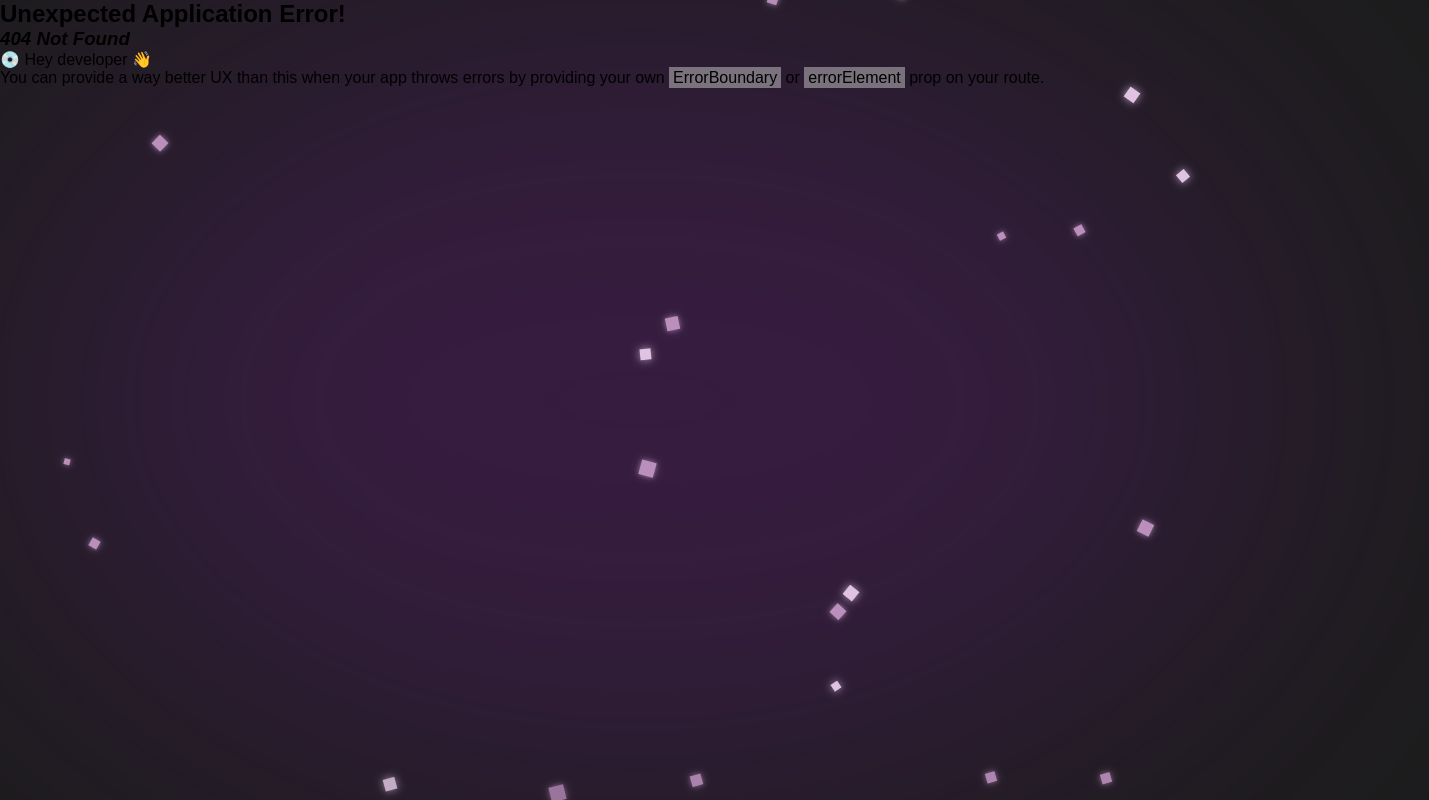
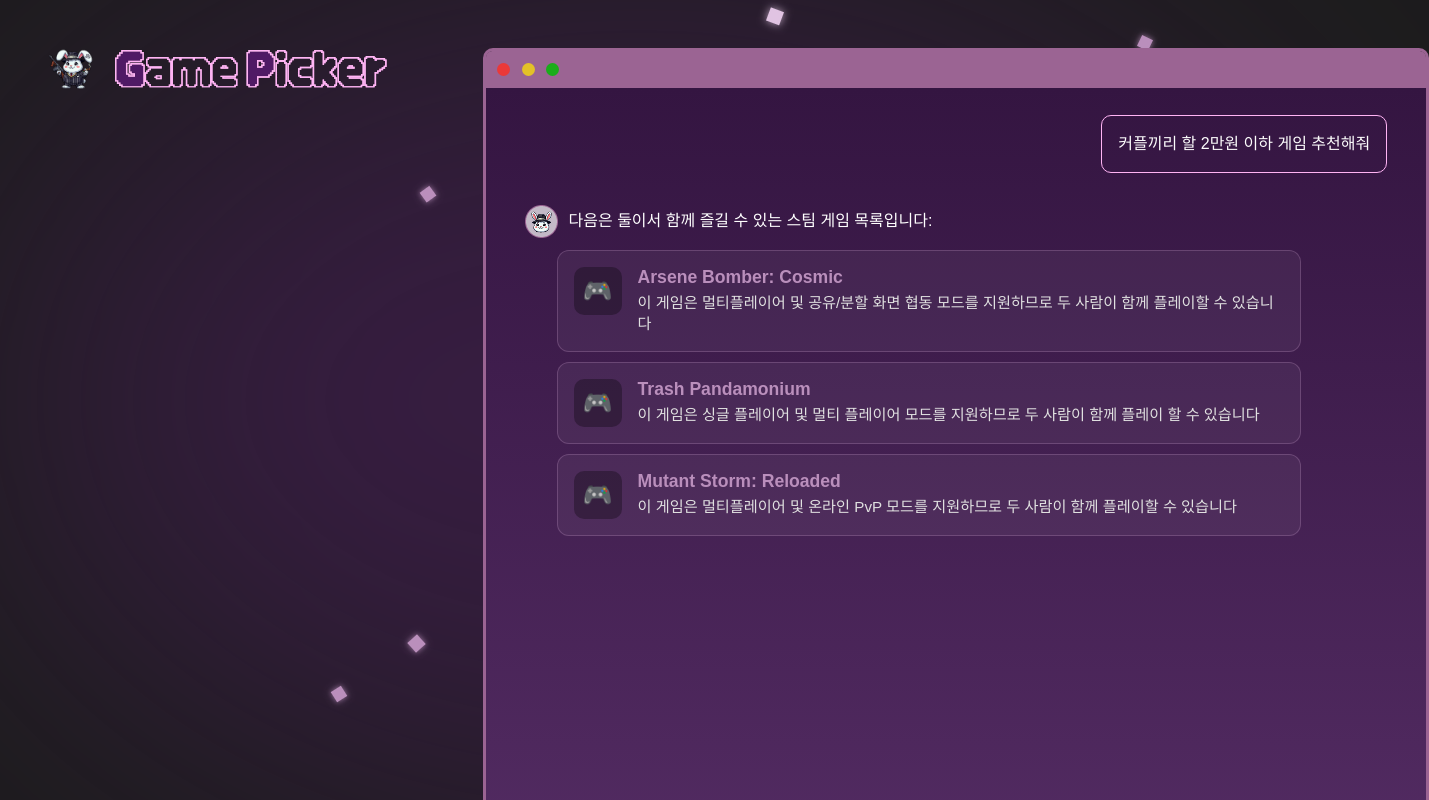
Before and after one commit to ai-game-agent/ai-agent-fe, a React (Vite) app: page /chat in a window 1280 px wide. Before the commit this address had no page. Shown: the top 800 px of the page, 1429 px wide, since content can reach past the window. Built offline with nearby package versions, Linux system fonts and the light colour scheme; a web font is replaced by a local one.

Commit message:
💄 Design: 채팅페이지 UI 구현

```diff
--- a/src/App.jsx
+++ b/src/App.jsx
@@ -2,8 +2,12 @@ import "@styles/global.scss";
 import { createBrowserRouter, RouterProvider } from "react-router-dom";
 import MainPage from "./pages/mainPage/MainPage";
 import PixelRain from "./components/pixelRain/PixelRain";
+import ChatPage from "./pages/chatPage/ChatPage";
 
-const router = createBrowserRouter([{ path: "/", element: <MainPage /> }]);
+const router = createBrowserRouter([
+  { path: "/", element: <MainPage /> },
+  { path: "/chat", element: <ChatPage /> },
+]);
 
 const App = () => {
   return (
--- /dev/null
+++ b/src/pages/chatPage/ChatPage.jsx
@@ -0,0 +1,30 @@
+import s from "./ChatPage.module.scss";
+import Logo from "../../components/logo/Logo";
+import Input from "../../components/input/Input";
+import ChatBox from "./components/chatBox/ChatBox";
+import useNavigation from "../../hooks/useNavagation";
+
+const ChatPage = () => {
+  const { goTo } = useNavigation();
+
+  return (
+    <div className={s.chatPageContainer}>
+      <Logo char="2.9rem" width="17rem" />
+      <div className={s.chatFrame}>
+        <section className={s.topBar}>
+          <div className={s.circle1} onClick={() => goTo("/")} />
+          <div className={s.circle2} />
+          <div className={s.circle3} />
+        </section>
+        <section className={s.content}>
+          <div className={s.chatSection}>
+            <ChatBox />
+          </div>
+          <Input height="4rem" />
+        </section>
+      </div>
+    </div>
+  );
+};
+
+export default ChatPage;
--- /dev/null
+++ b/src/pages/chatPage/ChatPage.module.scss
@@ -0,0 +1,55 @@
+@use "../../styles/variables" as *;
+@use "../../styles/mixins" as m;
+
+.chatPageContainer {
+  @include m.flex-row-center(1rem, flex-start, flex-start);
+  padding: 3rem;
+}
+
+.chatFrame {
+  width: 60.2rem;
+  height: 61.2rem;
+  border: 3px solid #9b6493;
+  border-radius: 0.625rem;
+
+  .topBar {
+    @include m.flex-row-center(0.7rem, flex-start);
+    padding: 0.7rem;
+    background-color: #9b6493;
+    height: 2.3rem;
+    border-radius: 0.4rem 0.4rem 0 0;
+  }
+
+  .content {
+    @include m.flex-column-center(1rem);
+    background: $primary-gradient;
+    height: 58.5rem;
+    border-radius: 0 0 0.4rem 0.4rem;
+    padding: 1.7rem;
+
+    .chatSection {
+      flex: 9;
+      overflow-y: auto;
+      width: 100%;
+      padding: 0 0.7rem;
+    }
+  }
+}
+
+.circle1,
+.circle2,
+.circle3 {
+  width: 0.82rem;
+  height: 0.82rem;
+  border-radius: 50%;
+}
+.circle1 {
+  background-color: #ea3939;
+  cursor: pointer;
+}
+.circle2 {
+  background-color: #e3c128;
+}
+.circle3 {
+  background-color: #1aad1a;
+}
```
